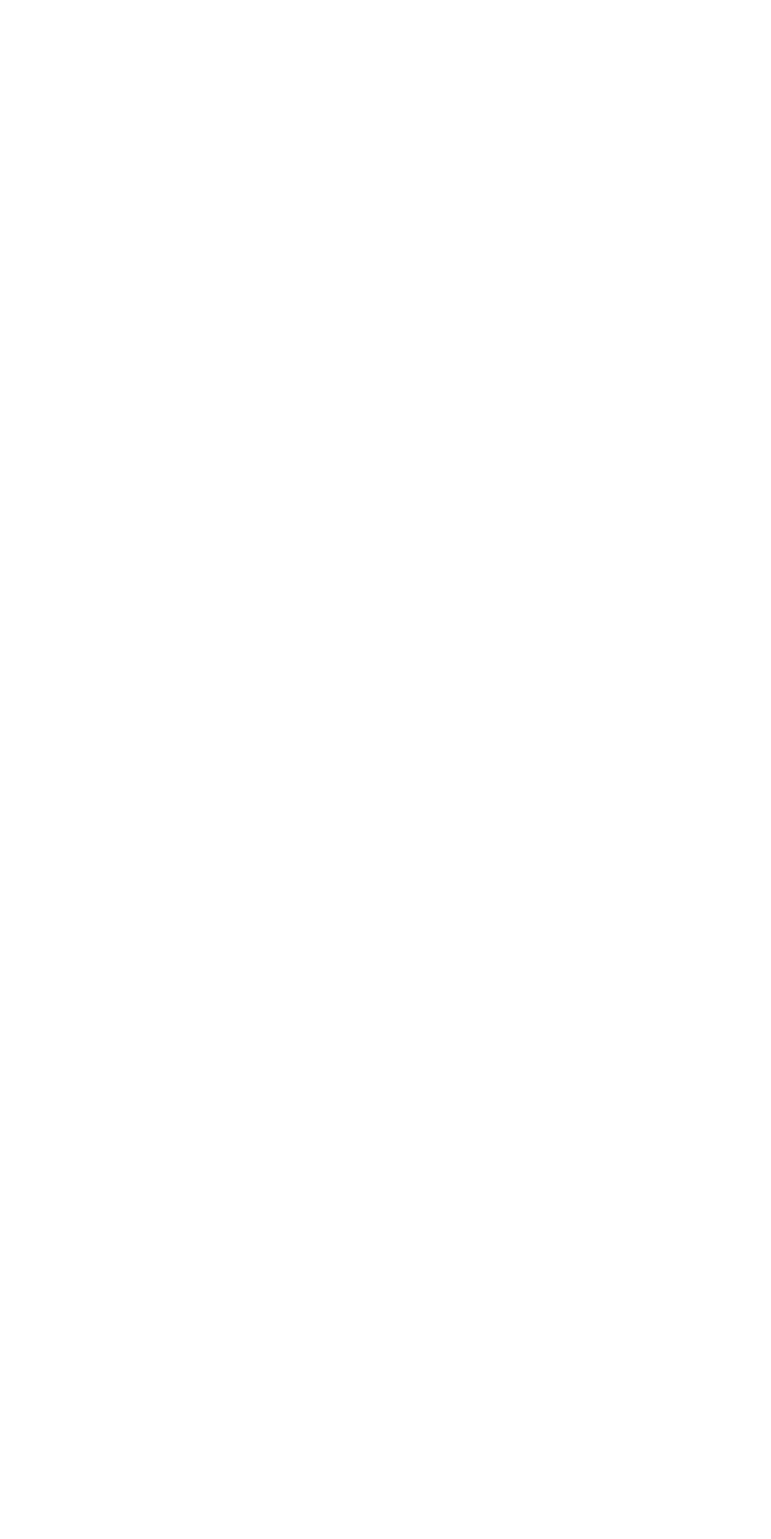
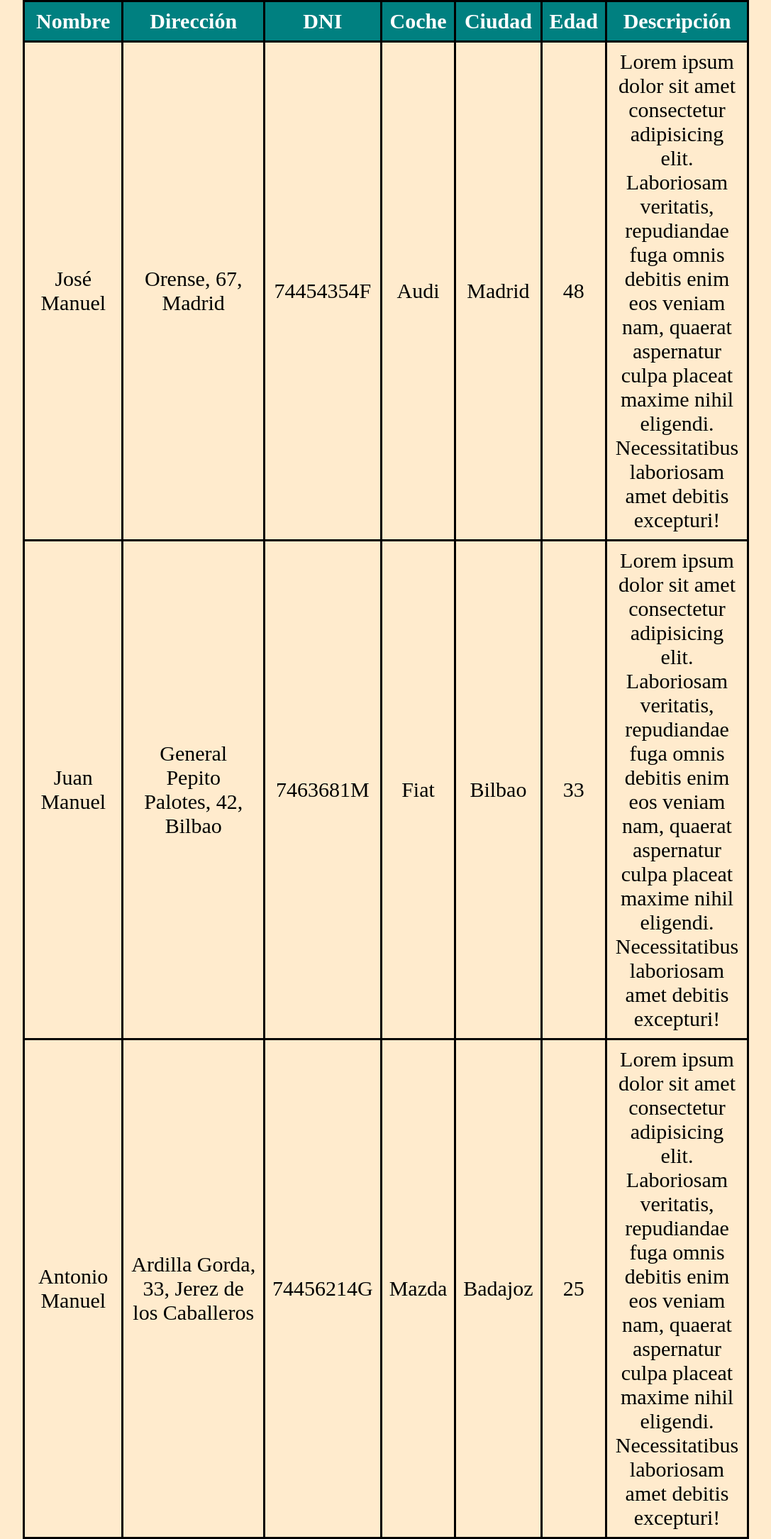
Before and after one commit to AtomHeartQ/proyectos, a PHP site: page / in a window 1280 px wide. Before the commit the part shown is empty. Shown: the whole page at 71% size, without its empty margins (96-1183 px from the left). Before the commit the page ends 800 px from the top, so only its background shows below. Run offline with PHP 8.4, Linux system fonts and the light colour scheme.

Commit message:
Ejercicio 9

```diff
--- a/HTML y CSS/ejercicio 9/css/estilos.css
+++ b/HTML y CSS/ejercicio 9/css/estilos.css
@@ -1 +1,58 @@
 /* Mis estilos CSS */
+
+*{
+    margin: 0;
+    padding: 0;
+    box-sizing: border-box;
+    font-size: 30px;
+}
+
+body{
+    background-color: blanchedalmond;
+}
+
+section{
+    width: 80%;
+    margin: 0 auto;
+}
+
+table{
+    width: 100%;
+    text-align: center;
+    overflow-x: scroll;
+}
+
+table,
+th,
+td{
+    border: 3px solid black;
+    border-collapse: collapse;
+}
+
+th{
+    background-color: teal;
+    color: white;
+}
+
+th,
+td{
+    padding: 10px;
+}
+
+@media screen and (max-width:600px) and (orientation:portrait){
+    section{
+        width: 100%;
+    }
+    table{
+        font-size: 20px;
+    }
+}
+
+@media screen and (max-width:800px) and (orientation:landscape){
+    section{
+        width: 100%;
+    }
+    table{
+        font-size: 20px;
+    }
+}
--- a/HTML y CSS/ejercicio 9/index.html
+++ b/HTML y CSS/ejercicio 9/index.html
@@ -1,13 +1,67 @@
 <!DOCTYPE html>
 <html lang="es">
-<head>
-    <meta charset="UTF-8">
-    <meta http-equiv="X-UA-Compatible" content="IE=edge">
-    <meta name="viewport" content="width=device-width, initial-scale=1.0">
-    <title>Document</title>
-    <link rel ="stylesheet" href="css/estilos.css">
-</head>
-<body>
-
-</body>
+  <head>
+    <meta charset="UTF-8" />
+    <meta http-equiv="X-UA-Compatible" content="IE=edge" />
+    <meta name="viewport" content="width=device-width, initial-scale=1.0" />
+    <title>Tablas</title>
+    <link rel="stylesheet" href="css/estilos.css" />
+  </head>
+  <body>
+    <section>
+      <table>
+        <tr>
+          <th>Nombre</th>
+          <th>Dirección</th>
+          <th>DNI</th>
+          <th>Coche</th>
+          <th>Ciudad</th>
+          <th>Edad</th>
+          <th style="width: 200px">Descripción</th>
+        </tr>
+        <tr>
+          <td>José Manuel</td>
+          <td>Orense, 67, Madrid</td>
+          <td>74454354F</td>
+          <td>Audi</td>
+          <td>Madrid</td>
+          <td>48</td>
+          <td>
+            Lorem ipsum dolor sit amet consectetur adipisicing elit. Laboriosam
+            veritatis, repudiandae fuga omnis debitis enim eos veniam nam,
+            quaerat aspernatur culpa placeat maxime nihil eligendi.
+            Necessitatibus laboriosam amet debitis excepturi!
+          </td>
+        </tr>
+        <tr>
+          <td>Juan Manuel</td>
+          <td>General Pepito Palotes, 42, Bilbao</td>
+          <td>7463681M</td>
+          <td>Fiat</td>
+          <td>Bilbao</td>
+          <td>33</td>
+          <td>
+            Lorem ipsum dolor sit amet consectetur adipisicing elit. Laboriosam
+            veritatis, repudiandae fuga omnis debitis enim eos veniam nam,
+            quaerat aspernatur culpa placeat maxime nihil eligendi.
+            Necessitatibus laboriosam amet debitis excepturi!
+          </td>
+        </tr>
+        <tr>
+          <td>Antonio Manuel</td>
+          <td>Ardilla Gorda, 33, Jerez de los Caballeros</td>
+          <td>74456214G</td>
+          <td>Mazda</td>
+          <td>Badajoz</td>
+          <td>25</td>
+          <td>
+            Lorem ipsum dolor sit amet consectetur adipisicing elit. Laboriosam
+            veritatis, repudiandae fuga omnis debitis enim eos veniam nam,
+            quaerat aspernatur culpa placeat maxime nihil eligendi.
+            Necessitatibus laboriosam amet debitis excepturi!
+          </td>
+        </tr>
+      </table>
+    </section>
+  </body>
 </html>
```
